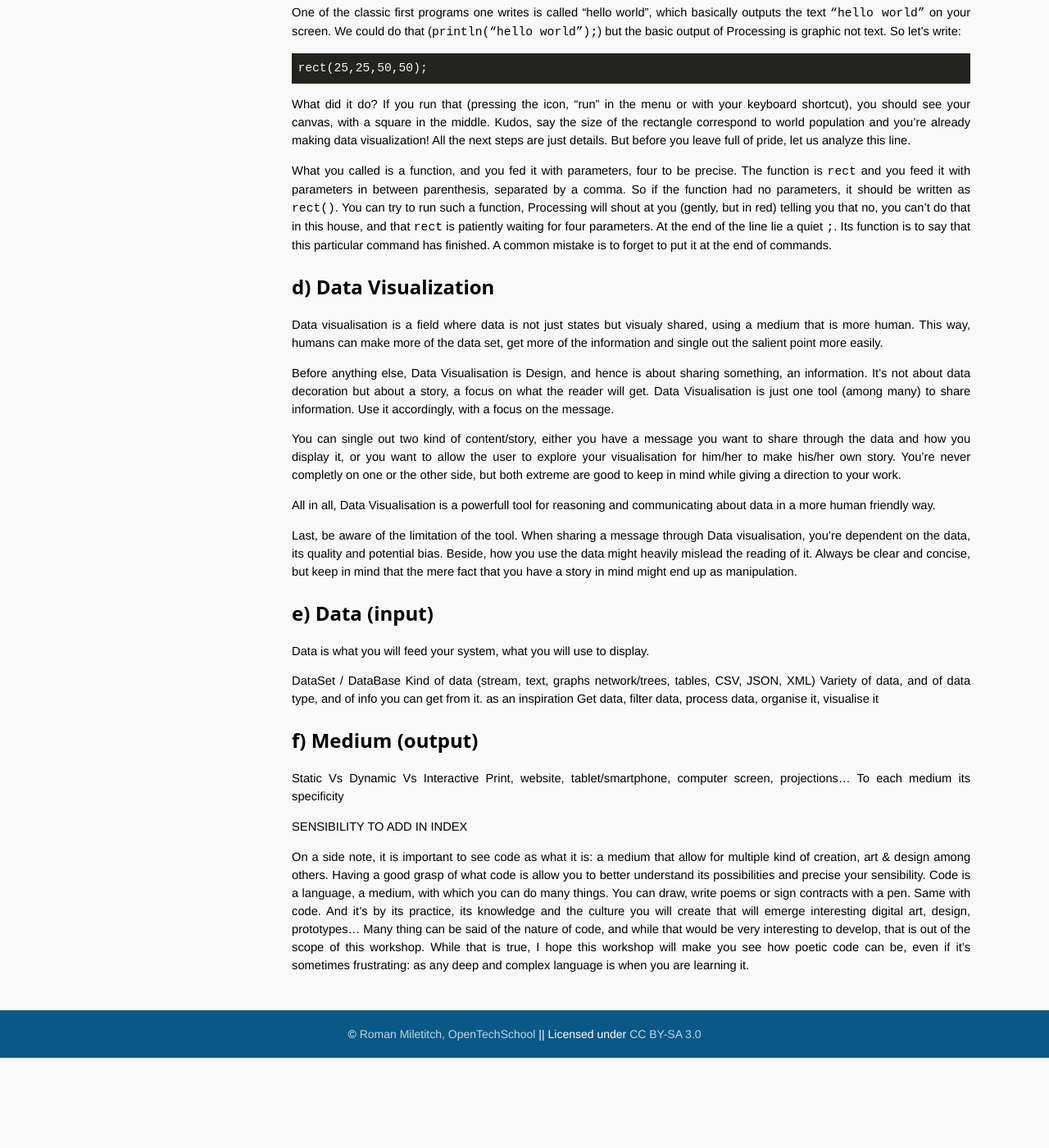
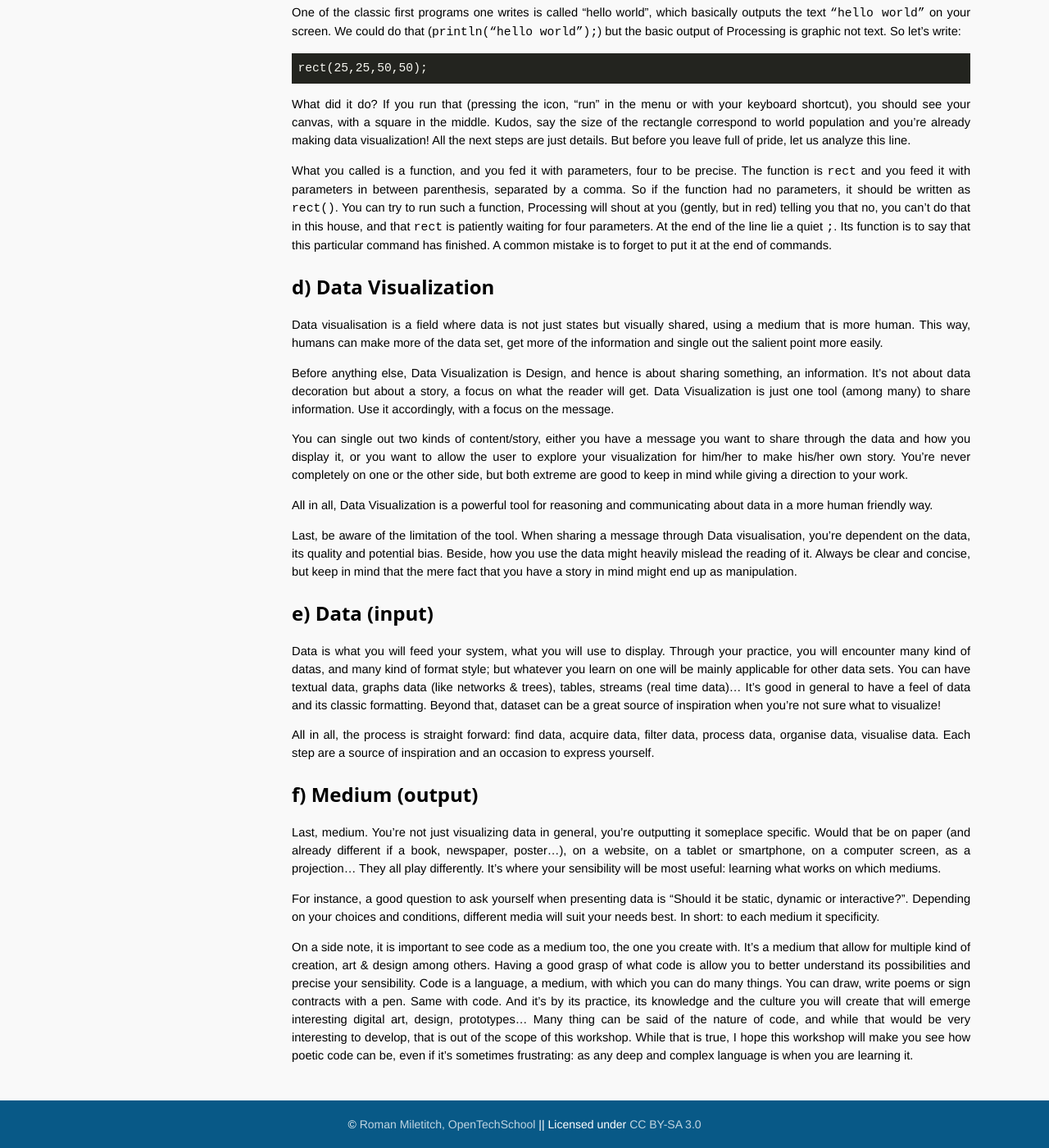
Before and after one commit to OpenTechSchool-Brussels/data-visualisation-with-processing, a Jekyll site: the page built from Setting-up.markdown, in a window 1280 px wide and 1400 px high, scrolled down 1171 px. Shown: the whole window at 82% size. Built offline with Jekyll 4.4.1, drawn with Linux system fonts in a browser that asks for light colours; Markdown is read by kramdown in place of the engine named in the settings; before the commit the page ends 2461 px from its top, so only the background shows below that.

Commit message:
Update Setting-up.markdown

```diff
--- a/Setting-up.markdown
+++ b/Setting-up.markdown
@@ -45,33 +45,25 @@ What you called is a function, and you fed it with parameters, four to be precis
 
 ##d) Data Visualization
 
-Data visualisation is a field where data is not just states but visualy shared, using a medium that is more human. This way, humans can make more of the data set, get more of the information and single out the salient point more easily.
+Data visualisation is a field where data is not just states but visually shared, using a medium that is more human. This way, humans can make more of the data set, get more of the information and single out the salient point more easily.
 
-Before anything else, Data Visualisation is Design, and hence is about sharing something, an information. It's not about data decoration but about a story, a focus on what the reader will get. Data Visualisation is just one tool (among many) to share information. Use it accordingly, with a focus on the message.
+Before anything else, Data Visualization is Design, and hence is about sharing something, an information. It's not about data decoration but about a story, a focus on what the reader will get. Data Visualization is just one tool (among many) to share information. Use it accordingly, with a focus on the message.
 
-You can single out two kind of content/story, either you have a message you want to share through the data and how you display it, or you want to allow the user to explore your visualisation for him/her to make his/her own story. You're never completly on one or the other side, but both extreme are good to keep in mind while giving a direction to your work.
+You can single out two kinds of content/story, either you have a message you want to share through the data and how you display it, or you want to allow the user to explore your visualization for him/her to make his/her own story. You're never completely on one or the other side, but both extreme are good to keep in mind while giving a direction to your work.
 
-All in all, Data Visualisation is a powerfull tool for reasoning and communicating about data in a more human friendly way.
+All in all, Data Visualization is a powerful tool for reasoning and communicating about data in a more human friendly way.
 
 Last, be aware of the limitation of the tool. When sharing a message through Data visualisation, you're dependent on the data, its quality and potential bias. Beside, how you use the data might heavily mislead the reading of it. Always be clear and concise, but keep in mind that the mere fact that you have a story in mind might end up as manipulation.
 
 
 ##e) Data (input)
-Data is what you will feed your system, what you will use to display.
+Data is what you will feed your system, what you will use to display. Through your practice, you will encounter many kind of datas, and many kind of format style; but whatever you learn on one will be mainly applicable for other data sets. You can have textual data, graphs data (like networks & trees), tables, streams (real time data)... It's good in general to have a feel of data and its classic formatting. Beyond that, dataset can be a great source of inspiration when you're not sure what to visualize!
 
-DataSet / DataBase
-Kind of data (stream, text, graphs network/trees, tables, CSV, JSON, XML)
-Variety of data, and of data type, and of info you can get from it.
-as an inspiration
-Get data, filter data, process data, organise it, visualise it
-
-
+All in all, the process is straight forward: find data, acquire data, filter data, process data, organise data, visualise data. Each step are a source of inspiration and an occasion to express yourself.
 
 ##f) Medium (output)
-Static Vs Dynamic Vs Interactive
-Print, website, tablet/smartphone, computer screen, projections...
-To each medium its specificity
+Last, medium. You're not just visualizing data in general, you're outputting it someplace specific. Would that be on paper (and already different if a book, newspaper, poster...), on a website, on a tablet or smartphone, on a computer screen, as a projection... They all play differently. It's where your sensibility will be most useful: learning what works on which mediums.
 
-SENSIBILITY TO ADD IN INDEX
+For instance, a good question to ask yourself when presenting data is "Should it be static, dynamic or interactive?". Depending on your choices and conditions, different media will suit your needs best. In short: to each medium it specificity.
 
-On a side note, it is important to see code as what it is: a medium that allow for multiple kind of creation, art & design among others. Having a good grasp of what code is allow you to better understand its possibilities and precise your sensibility. Code is a language, a medium, with which you can do many things. You can draw, write poems or sign contracts with a pen. Same with code. And it’s by its practice, its knowledge and the culture you will create that will emerge interesting digital art, design, prototypes... Many thing can be said of the nature of code, and while that would be very interesting to develop, that is out of the scope of this workshop. While that is true, I hope this workshop will make you see how poetic code can be, even if it’s sometimes frustrating: as any deep and complex language is when you are learning it.
+On a side note, it is important to see code as a medium too, the one you create with. It's a medium that allow for multiple kind of creation, art & design among others. Having a good grasp of what code is allow you to better understand its possibilities and precise your sensibility. Code is a language, a medium, with which you can do many things. You can draw, write poems or sign contracts with a pen. Same with code. And it’s by its practice, its knowledge and the culture you will create that will emerge interesting digital art, design, prototypes... Many thing can be said of the nature of code, and while that would be very interesting to develop, that is out of the scope of this workshop. While that is true, I hope this workshop will make you see how poetic code can be, even if it’s sometimes frustrating: as any deep and complex language is when you are learning it.
```
